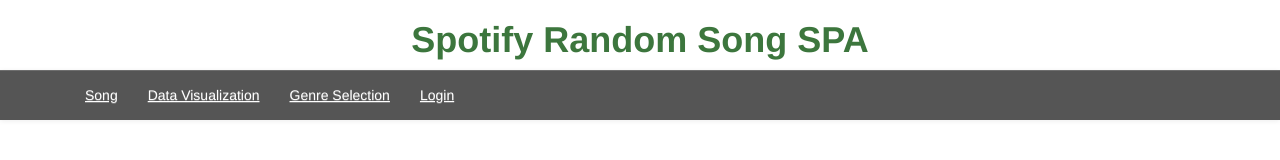
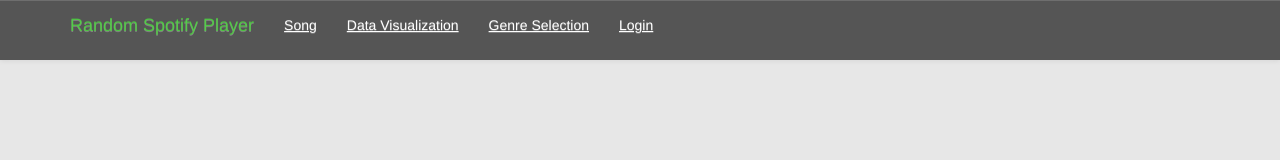
Before and after one commit to EDCohen8/spotify_randomizer_spa, a React app: page / in a window 1280 px wide. Built offline with nearby package versions, Linux system fonts and the light colour scheme; what spotify-web-api-js would draw is missing.

Commit message:
Navbar and style

```diff
--- a/public/index.html
+++ b/public/index.html
@@ -12,6 +12,7 @@
     <title>Random Spotify Player SPA</title>
 </head>
 <body>
-<div id="root"></div>
+        <body style="background-color: rgb(231, 231, 231)">
+        <div id="root"></div>
 </body>
 </html>
--- a/src/CustomNavbar.js
+++ b/src/CustomNavbar.js
@@ -37,7 +37,9 @@
         return(
         <Navbar>
             <Navbar.Header>
-                <Navbar.Toggle />
+                <Navbar.Brand>
+                    <p class="text-success"> Random Spotify Player</p>
+                </Navbar.Brand>
                 </Navbar.Header>
                 <Nav >
                     <NavItem eventKey={1} componentClass={Link} href="/songPage" to="/songPage"><ins> Song</ins> </NavItem>
--- a/src/Main.js
+++ b/src/Main.js
@@ -15,7 +15,7 @@
         return (
             <HashRouter>
                 <div>
-                    <h1 class="text-center text-success"> <strong>Spotify Random Song SPA </strong></h1>
+
                     <div className="content">
                         <Route path="/" component={NavBar}/>
                         <Route path="/login" component={Login}/>
--- a/src/StyleComponents/navbar.css
+++ b/src/StyleComponents/navbar.css
@@ -13,7 +13,7 @@
 }
 
 .navbar-default .navbar-brand {
-    color: white;
+  color: rgba(73, 223, 60, 0.788);
 }
 
 .navbar-default .navbar-toggle {
@@ -25,11 +25,11 @@
 }
 
 .navbar-default .navbar-toggle:focus, .navbar-default .navbar-toggle:hover {
-    background-color: transparent;
+  background-color: rgba(73, 223, 60, 0.788);
 }
 
 .navbar-default .navbar-brand:focus, .navbar-default .navbar-brand:hover {
-    color: white;
+  color: rgba(73, 223, 60, 0.788);
   background-color: transparent;
 }
 
```
Lines whose indentation alone changed are shown as unchanged.
